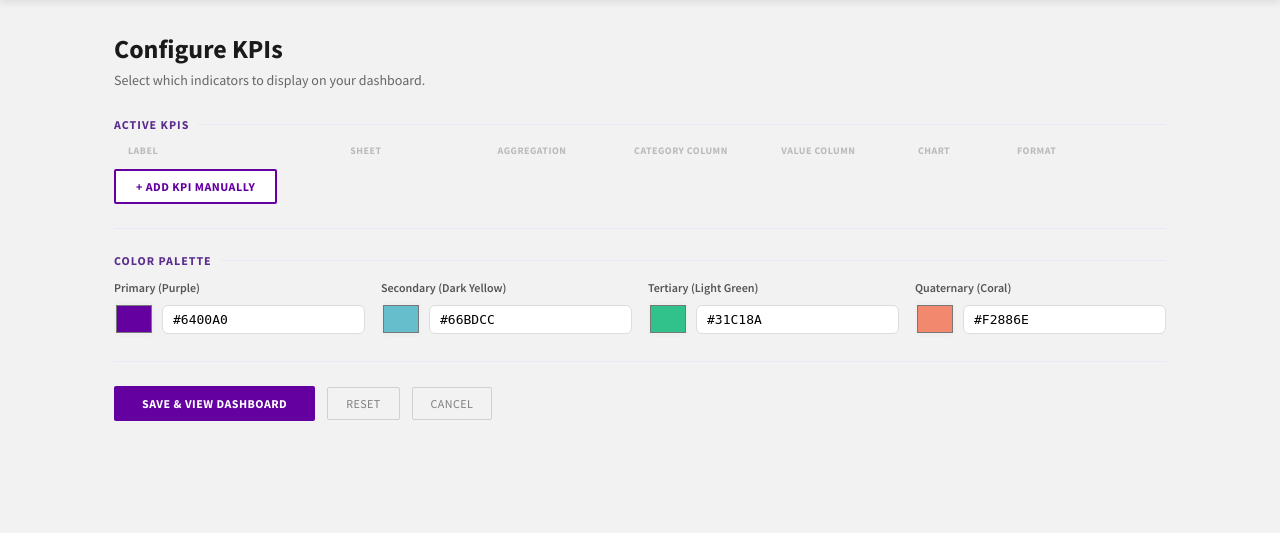
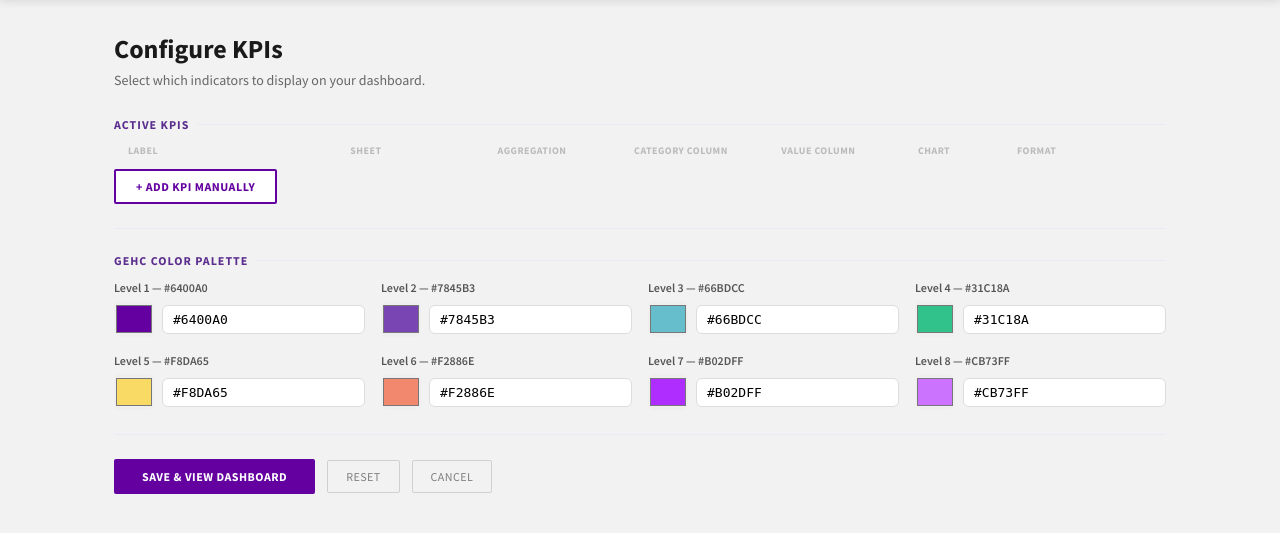
Before and after one commit to Btriaire/For-Claude, a Flask app: page /configure in a window 1280 px wide. Shown: the part 56-589 px from the top of the page. Run offline with Flask 3, Linux system fonts and the light colour scheme.

Commit message:
Expand to full 8-color GEHC palette (c1-c8) in config, dashboard, PPTX
https://claude.ai/code/session_01YDebYvFw9w2FtYEeKmuQt2

```diff
--- a/montblanc-dashboard/dashboard_config.json
+++ b/montblanc-dashboard/dashboard_config.json
@@ -1,9 +1,13 @@
 {
   "kpis": [],
   "colors": {
-    "primary":    "#6400A0",
-    "secondary":  "#66BDCC",
-    "tertiary":   "#31C18A",
-    "quaternary": "#F2886E"
+    "c1": "#6400A0",
+    "c2": "#7845B3",
+    "c3": "#66BDCC",
+    "c4": "#31C18A",
+    "c5": "#F8DA65",
+    "c6": "#F2886E",
+    "c7": "#B02DFF",
+    "c8": "#CB73FF"
   }
 }
--- a/montblanc-dashboard/templates/configure.html
+++ b/montblanc-dashboard/templates/configure.html
@@ -152,14 +152,24 @@
   <hr class="divider" />
 
   <!-- Colors -->
-  <div class="section-title">Color Palette</div>
-  <div class="color-grid">
-    {% for key, label in [('primary','Primary (Purple)'),('secondary','Secondary (Dark Yellow)'),('tertiary','Tertiary (Light Green)'),('quaternary','Quaternary (Coral)')] %}
+  <div class="section-title">GEHC Color Palette</div>
+  <div class="color-grid" style="grid-template-columns:repeat(4,1fr)">
+    {% set color_labels = [
+      ('c1','Level 1 — #6400A0'),('c2','Level 2 — #7845B3'),
+      ('c3','Level 3 — #66BDCC'),('c4','Level 4 — #31C18A'),
+      ('c5','Level 5 — #F8DA65'),('c6','Level 6 — #F2886E'),
+      ('c7','Level 7 — #B02DFF'),('c8','Level 8 — #CB73FF')
+    ] %}
+    {% for key, label in color_labels %}
     <div class="color-item">
       <label>{{ label }}</label>
       <div class="color-preview">
-        <input type="color" id="color_{{ key }}" value="{{ config.colors[key] }}" oninput="syncHex(this,'hex_{{ key }}')" />
-        <input type="text"  id="hex_{{ key }}"   value="{{ config.colors[key] }}" oninput="syncPicker(this,'color_{{ key }}')" maxlength="7" />
+        <input type="color" id="color_{{ key }}"
+               value="{{ config.colors.get(key, config.colors.get('primary','#6400A0')) }}"
+               oninput="syncHex(this,'hex_{{ key }}')" />
+        <input type="text"  id="hex_{{ key }}"
+               value="{{ config.colors.get(key, config.colors.get('primary','#6400A0')) }}"
+               oninput="syncPicker(this,'color_{{ key }}')" maxlength="7" />
       </div>
     </div>
     {% endfor %}
@@ -290,15 +300,12 @@ function buildConfig() {
                   visible: true,
                   format: fmt, color_index: i });
   });
-  return {
-    kpis,
-    colors: {
-      primary:    document.getElementById('hex_primary').value,
-      secondary:  document.getElementById('hex_secondary').value,
-      tertiary:   document.getElementById('hex_tertiary').value,
-      quaternary: document.getElementById('hex_quaternary').value,
-    }
-  };
+  const colors = {};
+  ['c1','c2','c3','c4','c5','c6','c7','c8'].forEach(k => {
+    const el = document.getElementById('hex_' + k);
+    if (el) colors[k] = el.value;
+  });
+  return { kpis, colors };
 }
 
 function saveConfig() {
--- a/montblanc-dashboard/utils/pptx_exporter.py
+++ b/montblanc-dashboard/utils/pptx_exporter.py
@@ -56,11 +56,14 @@ class PPTXExporter:
     def __init__(self, config: Dict):
         self.config = config
         colors = config.get("colors", {})
-        self.purple   = colors.get("primary",    "#5B2D8E")
-        self.yellow   = colors.get("secondary",  "#C9A227")
-        self.green    = colors.get("tertiary",   "#6DBF8B")
-        self.orange   = colors.get("quaternary", "#E8735A")
-        self.palette = GEHC_PALETTE
+        # Support both new c1-c8 keys and legacy primary/secondary keys
+        self.palette = [
+            colors.get(f"c{i}", GEHC_PALETTE[i - 1]) for i in range(1, 9)
+        ]
+        self.purple = self.palette[0]
+        self.yellow = self.palette[4]
+        self.green  = self.palette[3]
+        self.orange = self.palette[5]
 
     def generate(self, data: List[Dict], period: str,
                  comments: str, key_events: str) -> str:
```
Also changed, not shown: montblanc-dashboard/templates/dashboard.html (+7 -6 lines).
